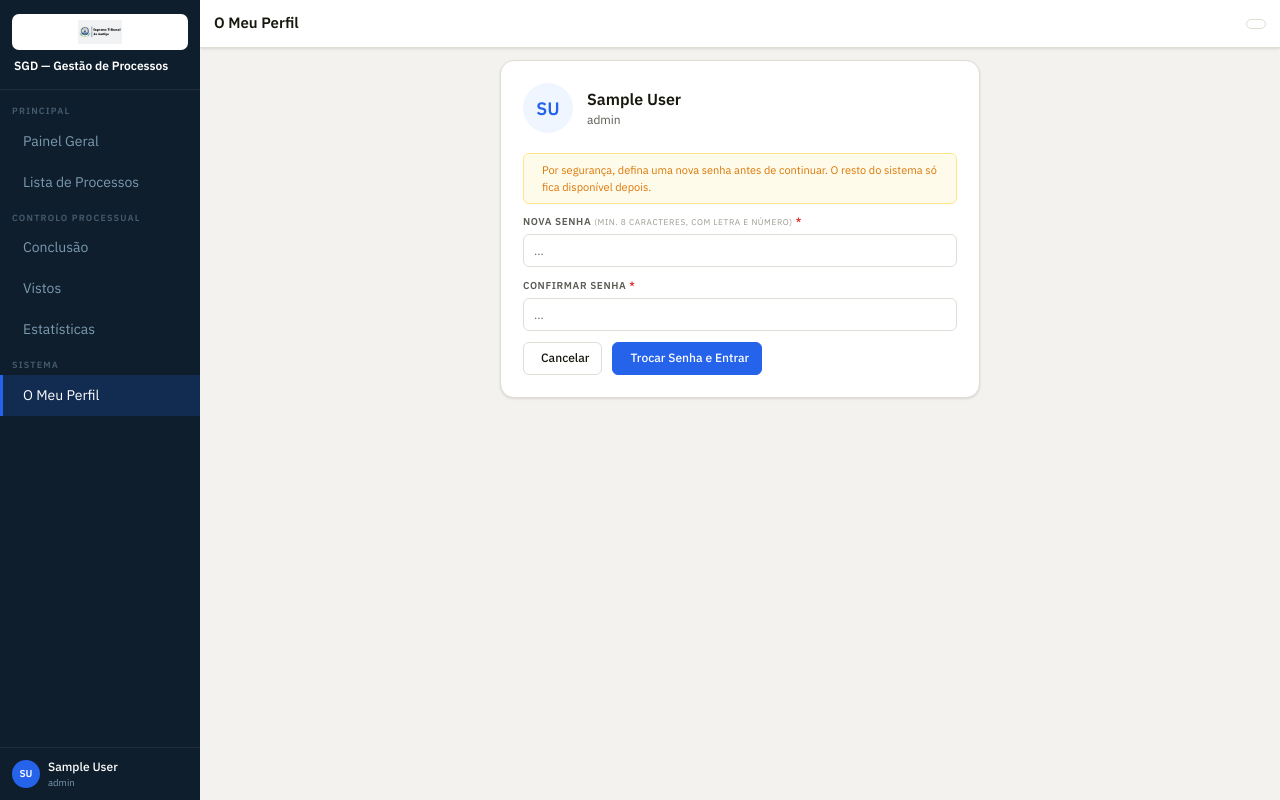
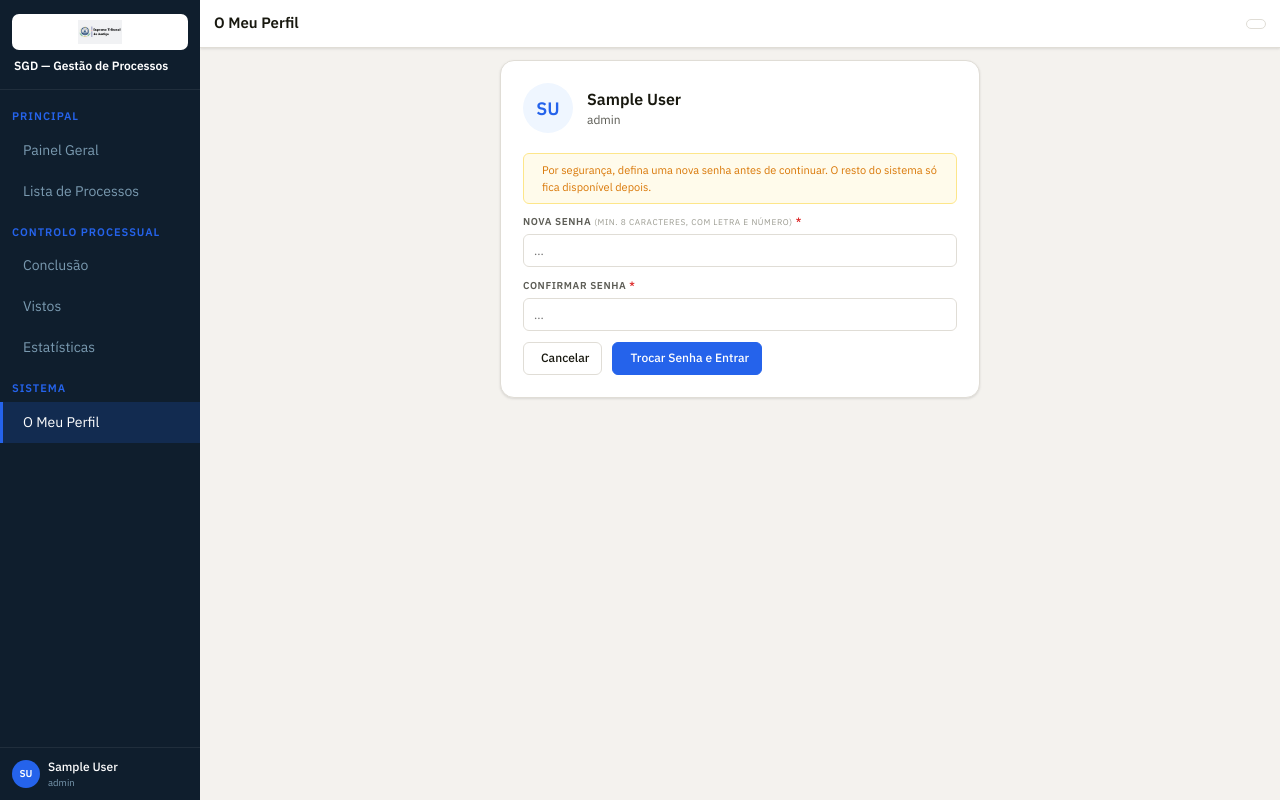
Before and after one commit to Nascimneto/SGDSTJ, a PHP site: page /perfil.php in a window 1280 px wide. Run offline with PHP 8.4, Linux system fonts and the light colour scheme; the visitor is signed in with stand-in values (Sample User, id 1); data comes from the database, SQL or seed files in the repository; data that the repository does not hold is empty; some libraries are stand-ins or nearby versions.

Commit message:
Destaca os títulos de secção do menu lateral (PRINCIPAL/etc.)
.sb-sec tinha cor quase invisível (rgba(122,154,176,.5), 9px) sobre
o fundo escuro da sidebar — passa para a cor de destaque azul da
marca (var(--sid-a), já usada no item activo/ícone), 11px.

```diff
--- a/css/estilos.css
+++ b/css/estilos.css
@@ -38,7 +38,7 @@ body { font-family:'IBM Plex Sans',system-ui,sans-serif; background:var(--bg); c
 .sb-title { color:#fff; font-size:12px; font-weight:600; }
 .sb-sub   { color:#fff; font-size:12px; font-weight:600; }
 .sb-nav   { flex:1; padding:6px 0; overflow-y:auto; }
-.sb-sec   { padding:8px 12px 3px; color:rgba(122,154,176,.5); font-size:9px; font-weight:700; letter-spacing:1.2px; text-transform:uppercase; }
+.sb-sec   { padding:12px 12px 5px; color:var(--sid-a); font-size:11px; font-weight:700; letter-spacing:1px; text-transform:uppercase; }
 .sb-item  { display:flex; align-items:center; gap:8px; padding:10px 12px; color:var(--sid-t); cursor:pointer; border-left:3px solid transparent; transition:all .15s; user-select:none; font-size:14px; text-decoration:none; }
 .sb-item:hover  { color:#fff; background:rgba(255,255,255,.05); }
 .sb-item.active { color:#fff; background:rgba(37,99,235,.18); border-left-color:var(--sid-a); }
```
